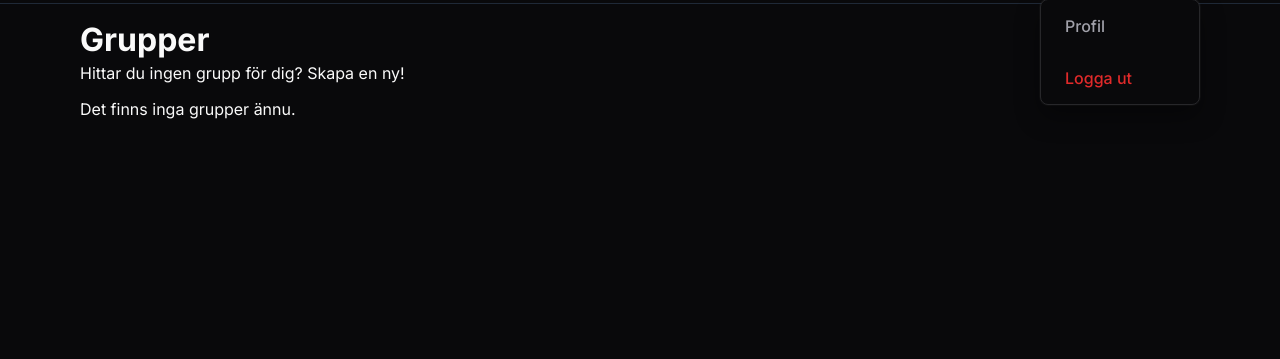
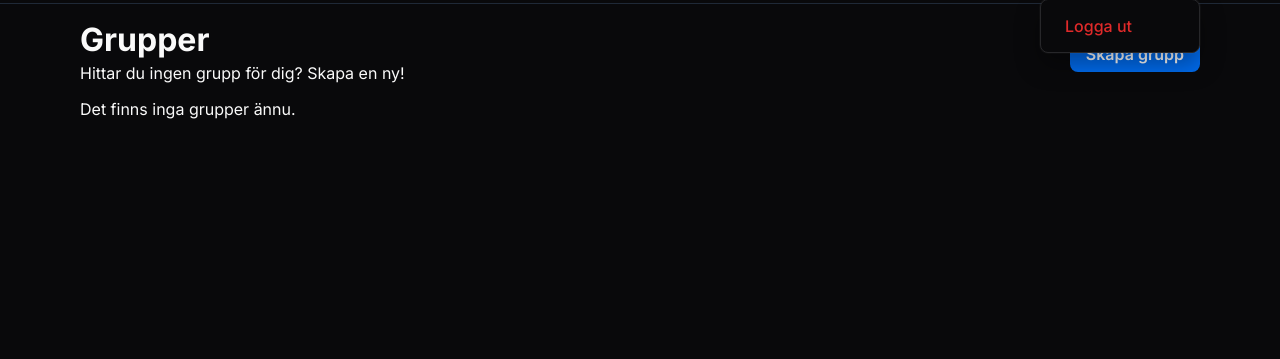
Before and after one commit to LifeGoal/systemutveckling-php, a PHP site: page / in a window 1280 px wide, after a click that opens the changed part. Shown: the part 61-420 px from the top of the page. Run offline with PHP 8.4, Linux system fonts and the light colour scheme; the visitor is signed in with stand-in values (Sample User, id 1); data that the repository does not hold is empty.

Commit message:
Removed profile button and fixed logout button margin

```diff
--- a/assets/css/layout/header.css
+++ b/assets/css/layout/header.css
@@ -111,6 +111,7 @@
 .profile-menu-dropdown .logout-button {
     padding-left: 1rem;
     color: #e02a2a;
+    margin: 0;
 }
 
 .profile-menu-dropdown form {
--- a/includes/header.php
+++ b/includes/header.php
@@ -13,7 +13,6 @@
                         <?= htmlspecialchars((string) $_SESSION['last_name'], ENT_QUOTES, 'UTF-8') ?>
                     </summary>
                     <div class="profile-menu-dropdown">
-                        <a href="profile">Profil</a>
                         <form method="post" action="/logout/">
                             <input type="hidden" name="csrf_token" value="<?= escape(csrfToken()) ?>">
                             <button type="submit" class="logout-button">Logga ut</button>
```
